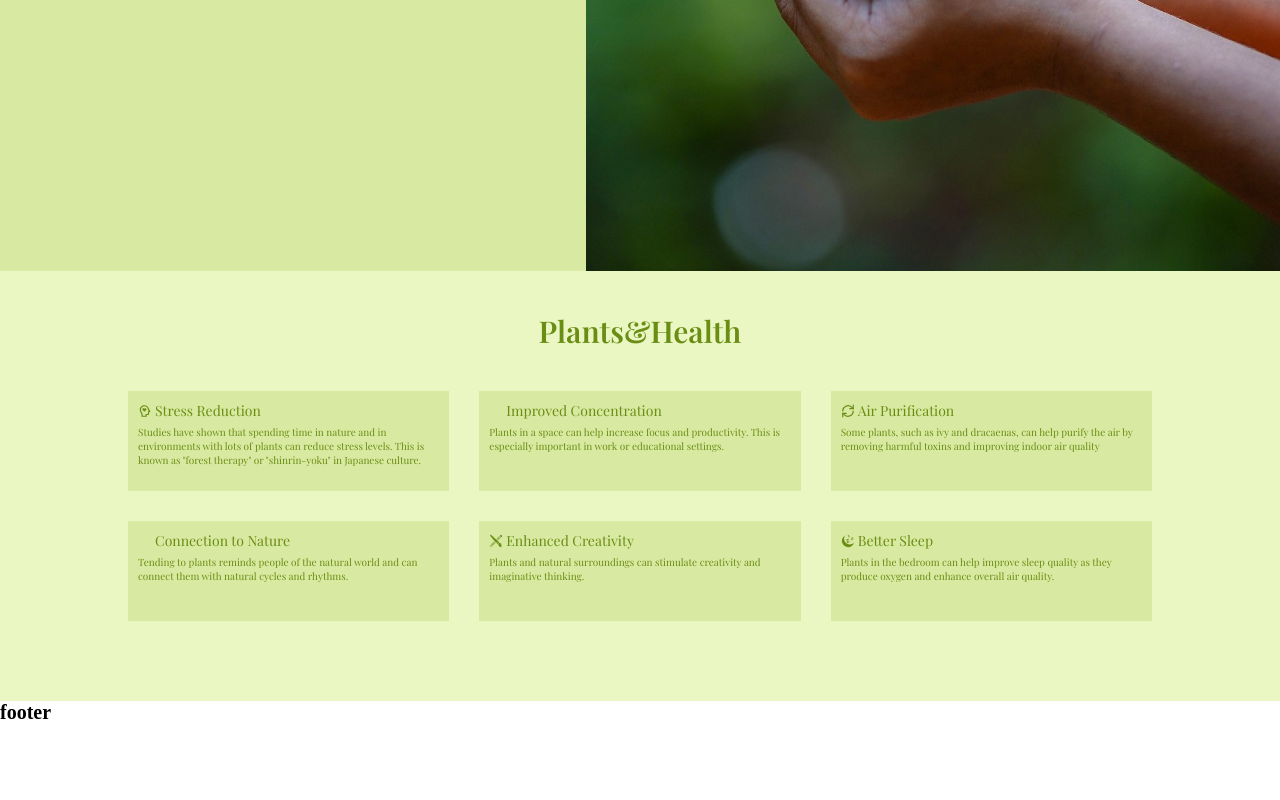
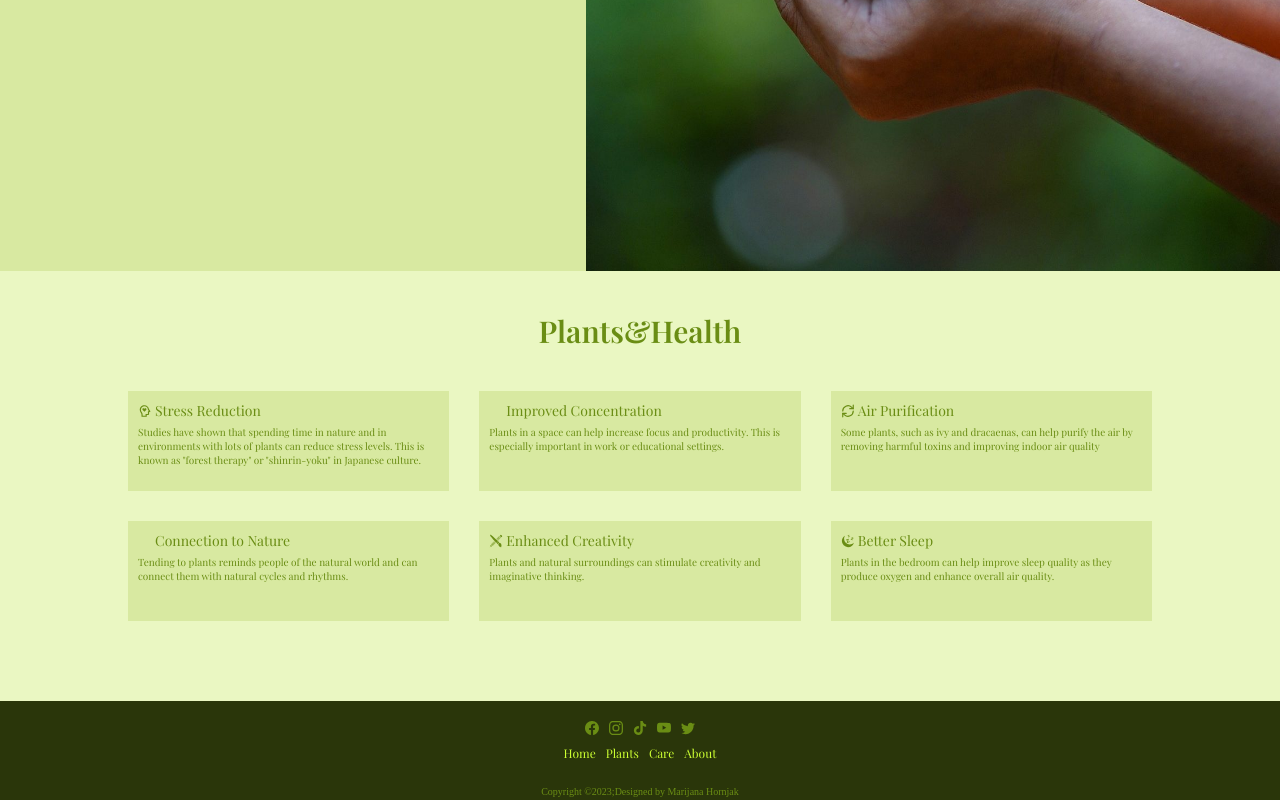
Before and after one commit to MarijanaHornjak/Plant-Care, a React (Vite) app: page / in a window 1280 px wide. Shown: the part 561-1361 px from the top of the page. Before the commit the page ends 1285 px from the top, so only its background shows below. Built offline with nearby package versions, Linux system fonts and the light colour scheme; some icons are missing; a web font is replaced by a local one.

Commit message:
added footer

```diff
--- a/src/components/Footer/Footer.jsx
+++ b/src/components/Footer/Footer.jsx
@@ -1,9 +1,42 @@
 import React from "react";
-
+import "./Footer.scss";
+import { BsFacebook, BsInstagram, BsYoutube, BsTwitter } from "react-icons/bs";
+import { FaTiktok } from "react-icons/fa";
+import { Link } from "react-router-dom";
 const Footer = () => {
+  const date = new Date().getFullYear();
+  console.log(date);
   return (
     <footer>
-      <h1>footer</h1>
+      <div className="footer-container">
+        <div className="social-icons-container">
+          <BsFacebook className="social-icon" />
+          <BsInstagram className="social-icon" />
+          <FaTiktok className="social-icon" />
+          <BsYoutube className="social-icon" />
+          <BsTwitter className="social-icon" />
+        </div>
+        <div className="footer-link-container">
+          <Link to="/" className="footer-link">
+            Home
+          </Link>
+          <Link to="/plants" className="footer-link">
+            Plants
+          </Link>
+          <Link to="/care" className="footer-link">
+            Care
+          </Link>
+          <Link to="/about" className="footer-link">
+            About
+          </Link>
+        </div>
+      </div>
+      <div className="copyright">
+        <p>
+          Copyright &#169;<span>{date}</span>;
+        </p>
+        <p>Designed by Marijana Hornjak</p>
+      </div>
     </footer>
   );
 };
--- a/src/components/Footer/Footer.scss
+++ b/src/components/Footer/Footer.scss
@@ -0,0 +1,49 @@
+@import "../../index.scss";
+
+footer {
+  background-color: $header-green;
+  display: flex;
+  flex-direction: column;
+  gap: 0.5rem;
+  align-items: center;
+  justify-content: center;
+  .footer-container {
+    padding: 2rem;
+
+    .social-icons-container {
+      display: flex;
+      align-items: center;
+      justify-content: center;
+      gap: 1rem;
+      padding-bottom: 1rem;
+      .social-icon {
+        color: $medium-green;
+        font-size: 1.4rem;
+      }
+    }
+    .footer-link-container {
+      display: flex;
+      align-items: center;
+      justify-content: center;
+      gap: 1rem;
+      .footer-link {
+        font-size: 1.2rem;
+        color: $pistachio-green;
+        text-decoration: none;
+        font-family: $font-regular;
+        &:hover {
+          color: $medium-green;
+        }
+      }
+    }
+  }
+  .copyright {
+    display: flex;
+    align-items: center;
+    justify-content: center;
+    padding-bottom: 0.3rem;
+    p {
+      color: $medium-green;
+    }
+  }
+}
```
